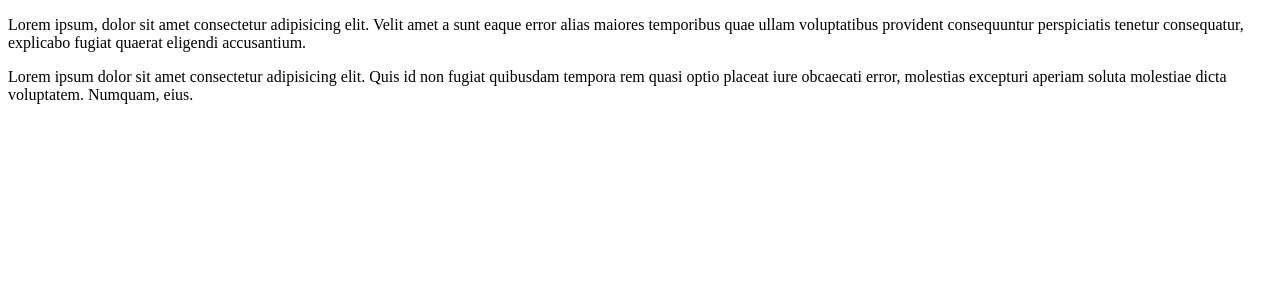
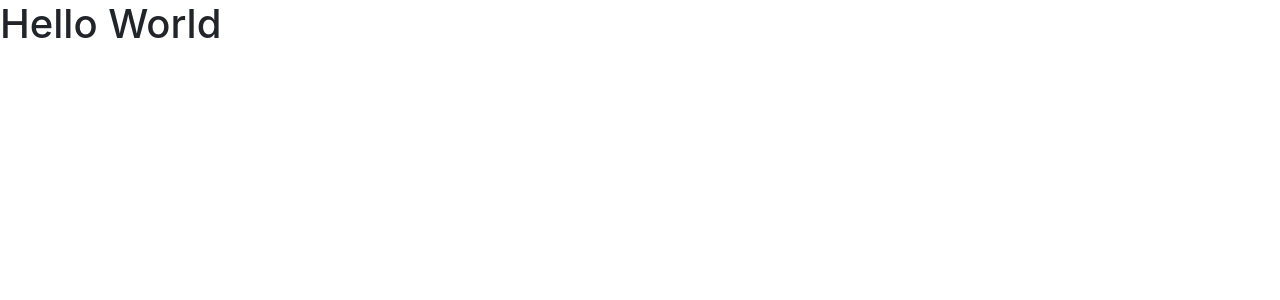
Before and after one commit to ily-you/todo-list, an Angular app: page / in a window 1280 px wide. Shown: the top 300 px of the page. Built offline with nearby package versions, Linux system fonts and the light colour scheme.

Commit message:
Add bootstrap CSS

```diff
--- a/package.json
+++ b/package.json
@@ -19,6 +19,7 @@
     "@angular/platform-browser": "~11.0.9",
     "@angular/platform-browser-dynamic": "~11.0.9",
     "@angular/router": "~11.0.9",
+    "bootstrap": "^4.6.0",
     "rxjs": "~6.6.0",
     "tslib": "^2.0.0",
     "zone.js": "~0.10.2"
--- a/src/app/app.component.html
+++ b/src/app/app.component.html
@@ -1,4 +1,3 @@
-<router-outlet>
-    <p>Lorem ipsum, dolor sit amet consectetur adipisicing elit. Velit amet a sunt eaque error alias maiores temporibus quae ullam voluptatibus provident consequuntur perspiciatis tenetur consequatur, explicabo fugiat quaerat eligendi accusantium.</p>
-    <p>Lorem ipsum dolor sit amet consectetur adipisicing elit. Quis id non fugiat quibusdam tempora rem quasi optio placeat iure obcaecati error, molestias excepturi aperiam soluta molestiae dicta voluptatem. Numquam, eius.</p>
-</router-outlet>
+<h1>Hello World</h1>
+
+<router-outlet></router-outlet>
--- a/src/index.html
+++ b/src/index.html
@@ -1,5 +1,6 @@
 <!doctype html>
 <html lang="en">
+
 <head>
     <meta charset="utf-8">
     <title>TodoList</title>
@@ -7,7 +8,10 @@
     <meta name="viewport" content="width=device-width, initial-scale=1">
     <link rel="icon" type="image/x-icon" href="favicon.ico">
 </head>
+
 <body>
     <app-root></app-root>
+
 </body>
+
 </html>
--- a/src/styles.scss
+++ b/src/styles.scss
@@ -1 +1,5 @@
 /* You can add global styles to this file, and also import other style files */
+
+// Import bootstrap from node_modules.
+// We use ~ to specify to angular to look for bootstrap directly from node_modules.
+@import "~bootstrap/scss/bootstrap";
```
Also changed, not shown: 1 other file (tests, documents, lock files or other folders). Lines whose indentation alone changed are shown as unchanged.
